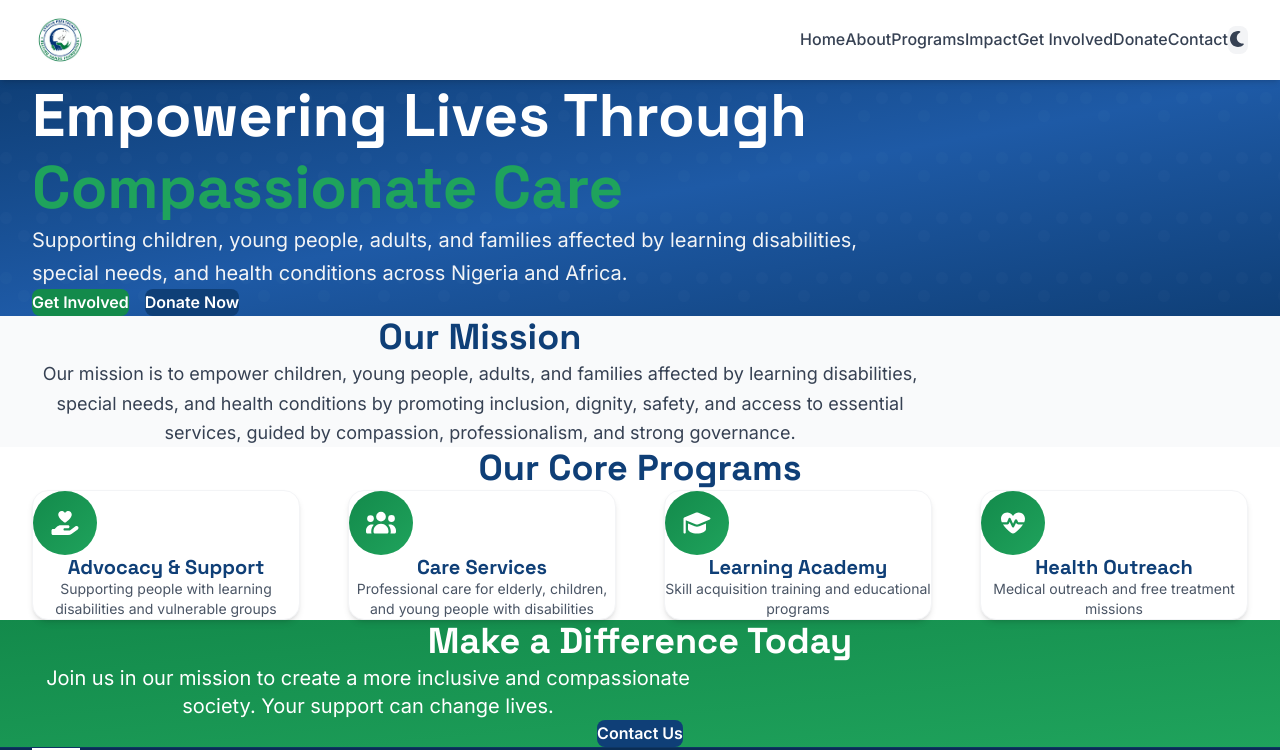
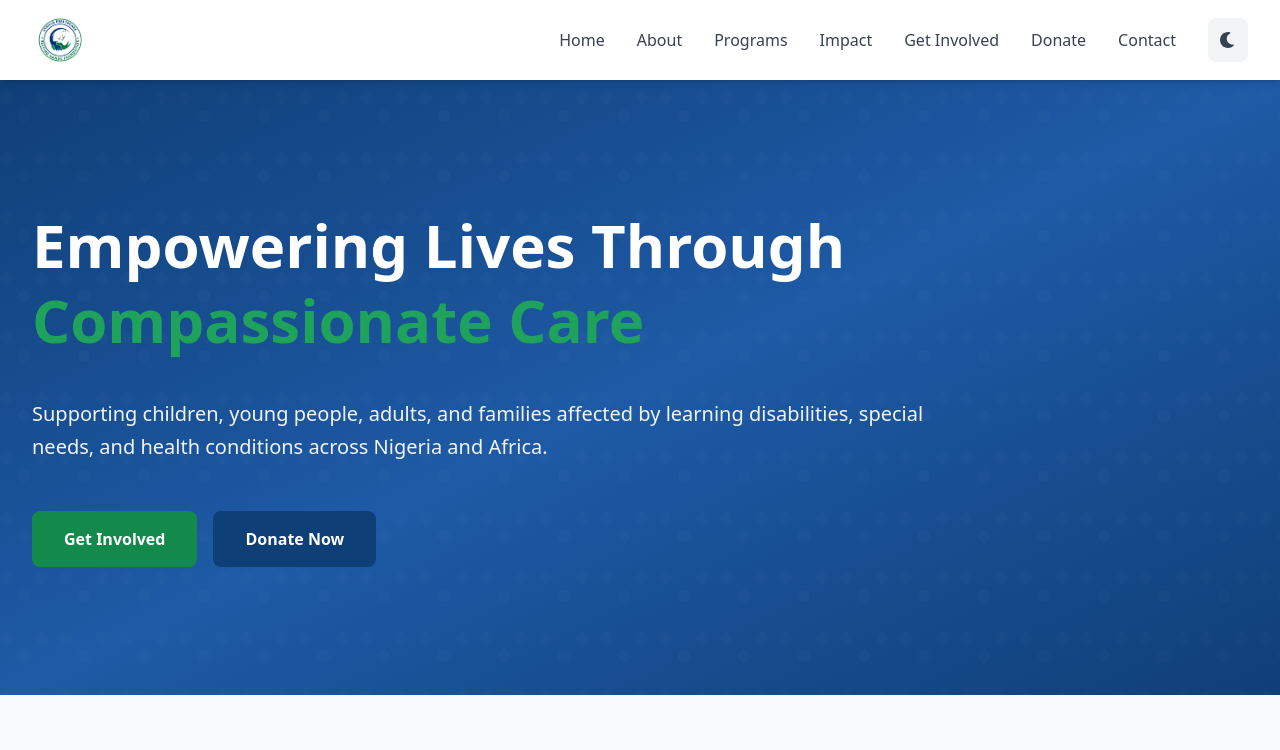
Before and after one commit to T-E-G-A/shhfoundationweb, a Next.js app: page / in a window 1280 px wide. Shown: the top 750 px of the page. Built offline with nearby package versions, Linux system fonts and the light colour scheme.

Commit message:
Remove CSS conflicts, clean globals.css

```diff
--- a/app/globals.css
+++ b/app/globals.css
@@ -1,92 +1,7 @@
 @import url('https://fonts.googleapis.com/css2?family=Inter:wght@300;400;500;600;700;800&family=Space+Grotesk:wght@400;500;600;700&display=swap');
 @import "tailwindcss";
 
-:root {
-  /* Brand Colors */
-  --primary-blue: #0F3F77;
-  --secondary-blue: #1E5AA6;
-  --primary-green: #138A4B;
-  --secondary-green: #1FA35C;
-
-  /* Light Mode (DEFAULT) */
-  --background: #FFFFFF;
-  --foreground: #111827;
-  --card-bg: #FFFFFF;
-  --section-bg: #F9FAFB;
-  --border: #E5E7EB;
-  --text-secondary: #6B7280;
-}
-
-.dark {
-  /* Dark Mode */
-  --background: #0A0E1A;
-  --foreground: #F9FAFB;
-  --card-bg: #131825;
-  --section-bg: #0F1419;
-  --border: #2A3447;
-  --text-secondary: #9CA3AF;
-}
-
-* {
-  margin: 0;
-  padding: 0;
-  box-sizing: border-box;
-}
-
-html {
-  scroll-behavior: smooth;
-  overflow-x: hidden;
-}
-
-body {
-  background-color: var(--background);
-  color: var(--foreground);
-  font-family: 'Inter', -apple-system, BlinkMacSystemFont, 'Segoe UI', sans-serif;
-  line-height: 1.7;
-  overflow-x: hidden;
-  transition: background-color 0.3s ease, color 0.3s ease;
-  -webkit-font-smoothing: antialiased;
-}
-
-h1, h2, h3, h4, h5, h6 {
-  font-family: 'Space Grotesk', sans-serif;
-  font-weight: 700;
-  line-height: 1.2;
-}
-
-/* Prevent horizontal overflow */
-#__next, main {
-  overflow-x: hidden;
-  width: 100%;
-  max-width: 100vw;
-}
-
-/* Container with proper constraints */
-.container {
-  width: 100%;
-  max-width: 100%;
-  margin-left: auto;
-  margin-right: auto;
-  padding-left: 1rem;
-  padding-right: 1rem;
-}
-
-@media (min-width: 640px) {
-  .container {
-    padding-left: 1.5rem;
-    padding-right: 1.5rem;
-  }
-}
-
-@media (min-width: 1024px) {
-  .container {
-    padding-left: 2rem;
-    padding-right: 2rem;
-    max-width: 1280px;
-  }
-}
-
-/* Animation Classes */
+/* Only keep essential animations - remove ALL layout/styling CSS */
 @keyframes fadeIn {
   from {
     opacity: 0;
```
